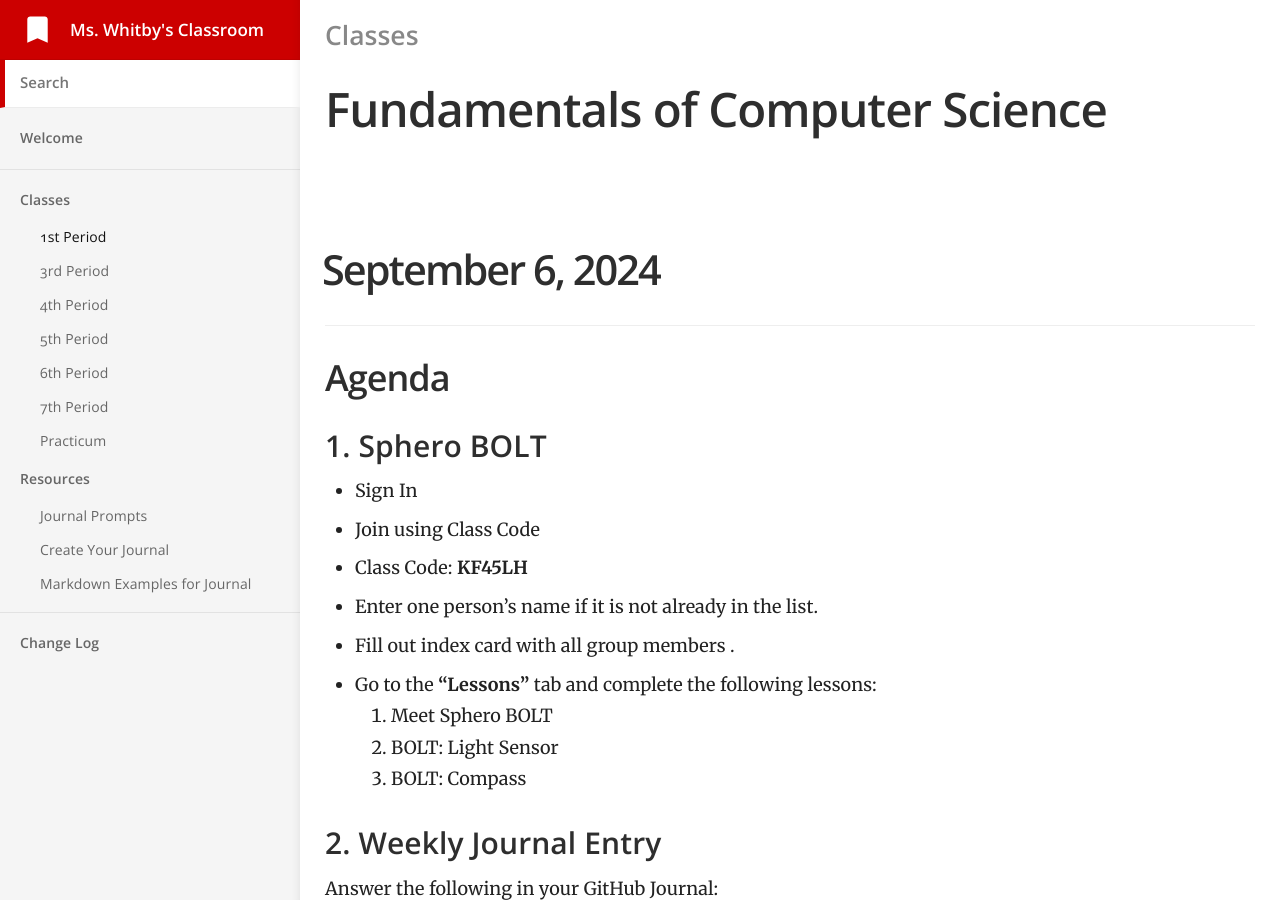
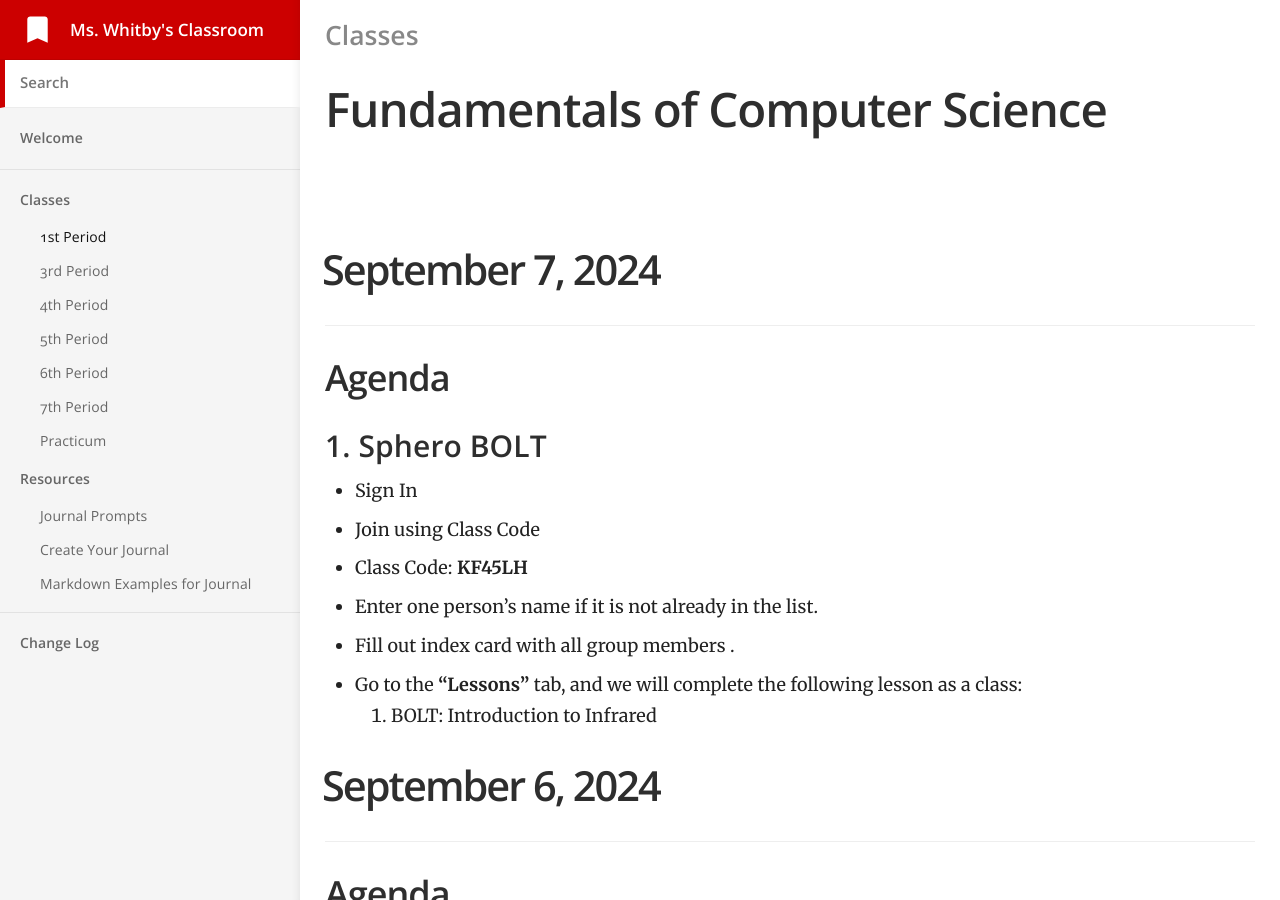
Before and after one commit to mswhitby/classroom, a Jekyll site: the page built from _docs/classes/1st.md, in a window 1280 px wide and 900 px high. Built offline with Jekyll 4.4.1, drawn with Linux system fonts in a browser that asks for light colours.

Commit message:
Updated lesson

```diff
--- a/_docs/classes/1st.md
+++ b/_docs/classes/1st.md
@@ -4,6 +4,21 @@ subtitle: Fundamentals of Computer Science
 category: Classes
 order: 1
 ---
+
+# September 7, 2024
+
+## Agenda
+
+### 1. Sphero BOLT
+
+- Sign In
+- Join using Class Code
+- Class Code: **KF45LH**
+- Enter one person’s name if it is not already in the list.
+- Fill out index card with all group members .
+- Go to the **"Lessons"** tab, and we will complete the following lesson as a class:
+    1. BOLT: Introduction to Infrared
+
 
 # September 6, 2024
 
```
